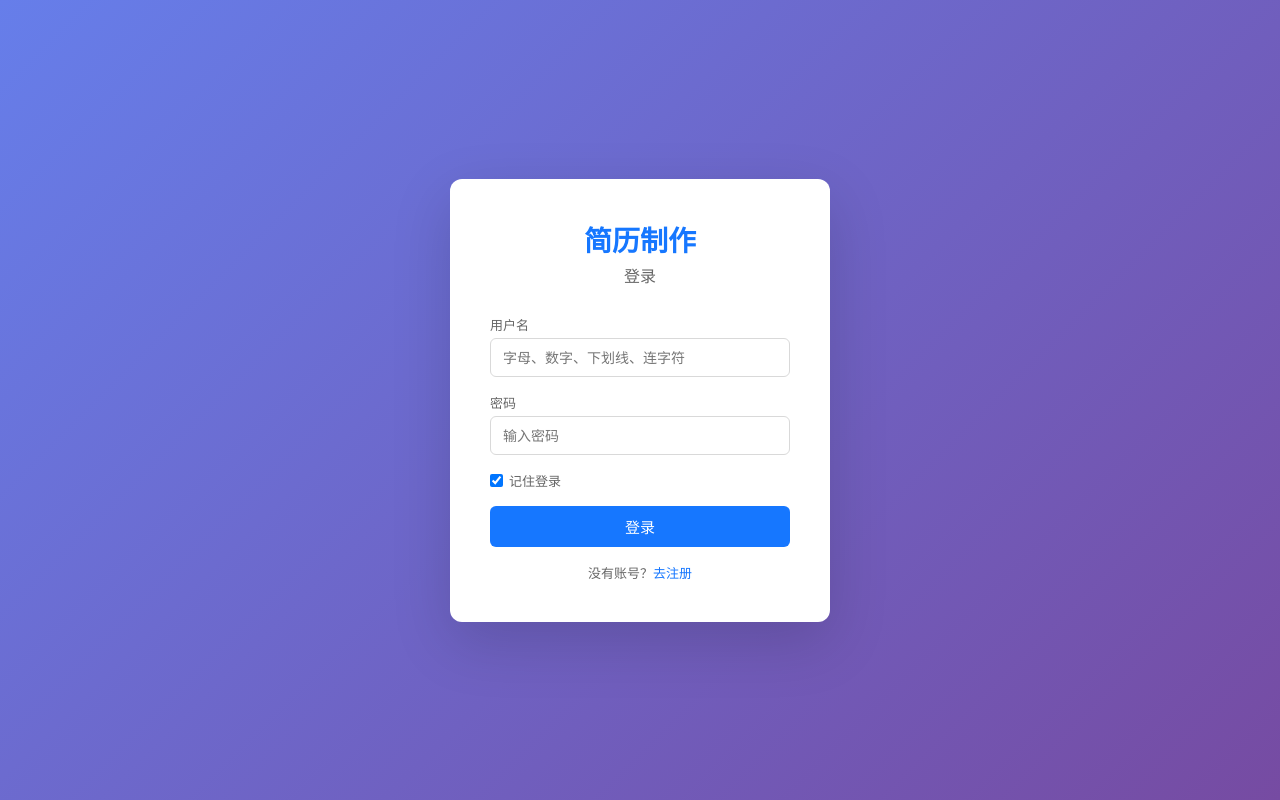
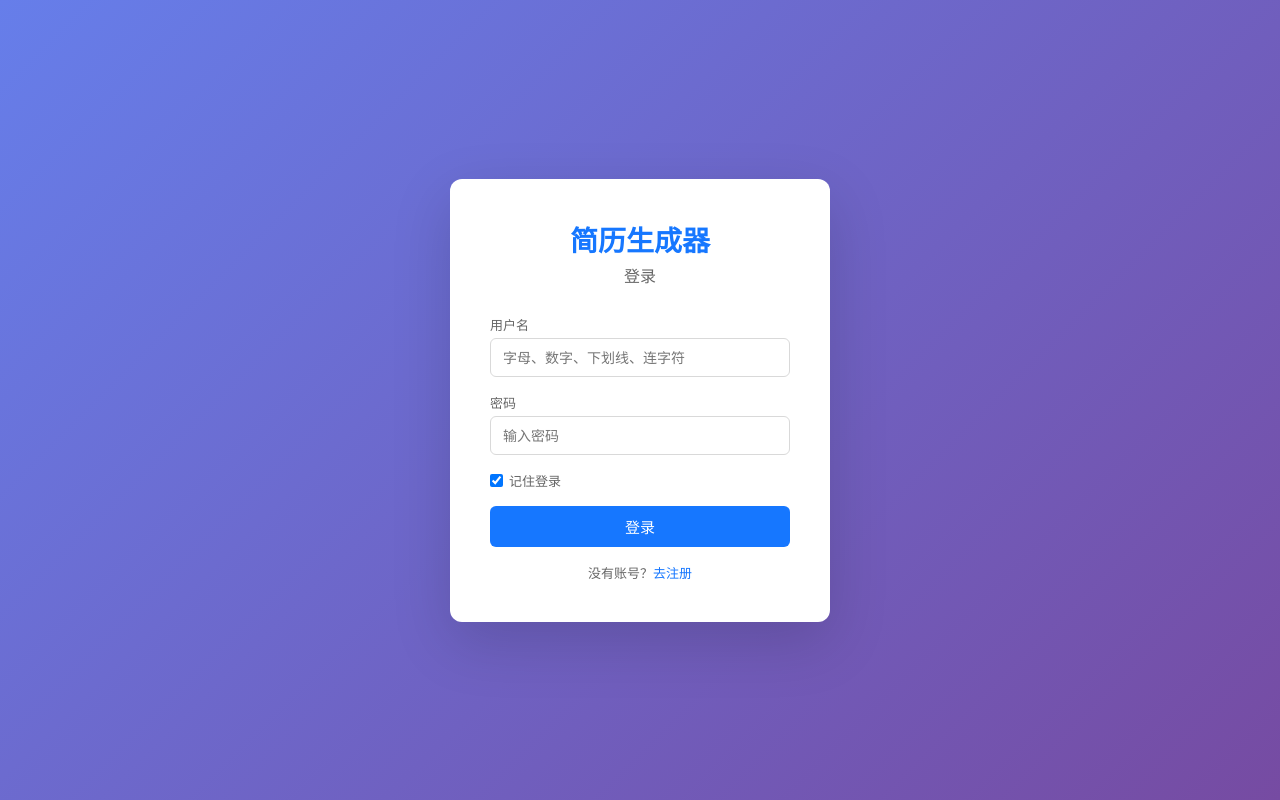
Before and after one commit to HexStan/CVCreator, a React (Vite) app in the folder frontend/: page / in a window 1280 px wide. Built offline with nearby package versions, Linux system fonts and the light colour scheme; no server answers.

Commit message:
refactor(frontend): 统一修改项目标题为简历生成器
将页面标题、登录页标题和应用标题统一更新为更贴合产品定位的“简历生成器”，替换原有“简历制作”表述。

```diff
--- a/frontend/index.html
+++ b/frontend/index.html
@@ -3,7 +3,7 @@
   <head>
     <meta charset="UTF-8" />
     <meta name="viewport" content="width=device-width, initial-scale=1.0" />
-    <title>简历制作</title>
+    <title>简历生成器</title>
   </head>
   <body>
     <div id="root"></div>
--- a/frontend/src/components/Layout.jsx
+++ b/frontend/src/components/Layout.jsx
@@ -43,7 +43,7 @@ export default function Layout() {
   return (
     <div className="app-layout">
       <header className="app-header">
-        <span className="app-title">简历制作</span>
+        <span className="app-title">简历生成器</span>
         <div className="header-actions">
           <span className="save-status">
             {saving ? '保存中...' : (lastSave ? `已保存 ${new Date(lastSave).toLocaleTimeString()}` : '')}
--- a/frontend/src/components/Login/LoginPage.jsx
+++ b/frontend/src/components/Login/LoginPage.jsx
@@ -35,7 +35,7 @@ export default function LoginPage() {
   return (
     <div className="login-page">
       <div className="login-card">
-        <h1>简历制作</h1>
+        <h1>简历生成器</h1>
         <h2>{isRegister ? '注册' : '登录'}</h2>
         <form onSubmit={handleSubmit}>
           <div className="form-field">
```
